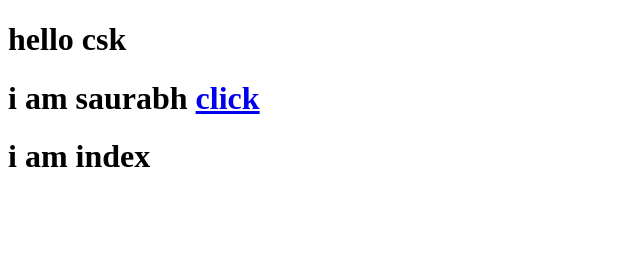
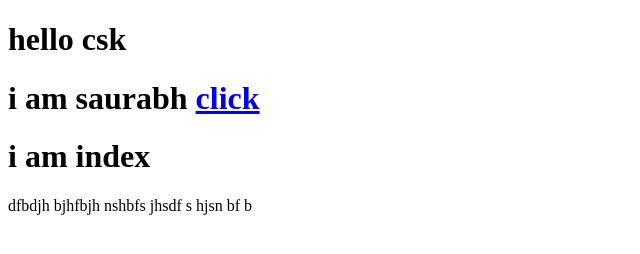
Before and after one commit to chandrashekharjadon/test1, a plain HTML site: page index.html in a window 1280 px wide. Shown: the whole page, without its empty margins (0-640 px from the left). Drawn offline with Linux system fonts and the light colour scheme.

Commit message:
index up date ho gya

```diff
--- a/index.html
+++ b/index.html
@@ -9,5 +9,6 @@
     <h1>hello csk</h1>
     <h1>i am saurabh <a href="saurabh.html"> click</a> </h1>
     <h1>i am index</h1>
+    <p>dfbdjh  bjhfbjh  nshbfs  jhsdf s hjsn bf   b</p>
 </body>
 </html>
```
